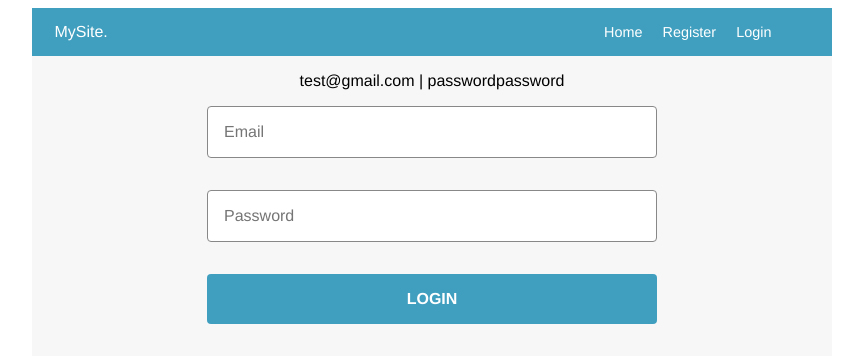
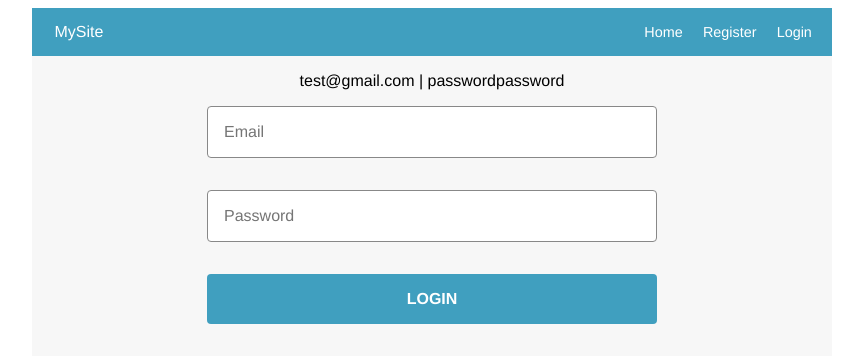
Before and after one commit to waterproofpatch/vue-python-template, a Vue app in the folder frontend/: page /#/login in a window 1280 px wide. Shown: the top 362 px of the page, without its empty margins (208-1071 px from the left). Built offline with nearby package versions, Linux system fonts and the light colour scheme.

Commit message:
spacing for navlink fix

```diff
--- a/frontend/src/components/Header.vue
+++ b/frontend/src/components/Header.vue
@@ -1,17 +1,18 @@
 <template>
   <div class="header">
     <div class="banner">
-      MySite.
+      MySite
     </div>
+    <div class="navlinks">
       <ul>
         <li><router-link to="/index">Home</router-link></li>
-        <li><router-link v-if="$store.state.uid==null" to="/register">Register</router-link></li>
-        <li><router-link v-if="$store.state.uid==null" to="/login">Login</router-link></li>
-        <li><router-link v-if="$store.state.uid!=null" to="/index"
+        <li v-if="$store.state.uid==null"><router-link to="/register">Register</router-link></li>
+        <li v-if="$store.state.uid==null"><router-link to="/login">Login</router-link></li>
+        <li v-if="$store.state.uid!=null"><router-link to="/index"
             @click.native="doLogout">Logout</router-link></li>
-        <li><router-link v-if="$store.state.uid != null"
-            to="/items">Items</router-link></li>
+        <li v-if="$store.state.uid!=null"><router-link to="/items">Items</router-link></li>
       </ul>
+    </div>
   </div>
 </template>
 
```
